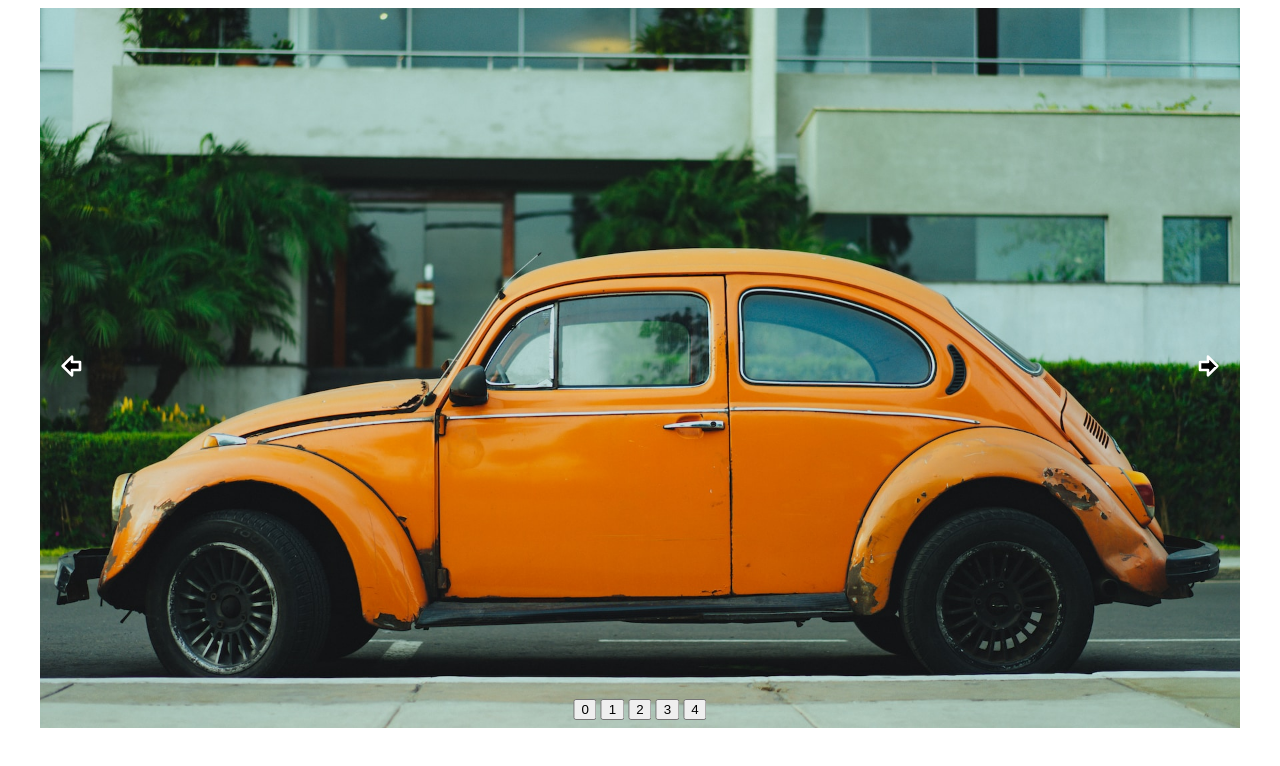
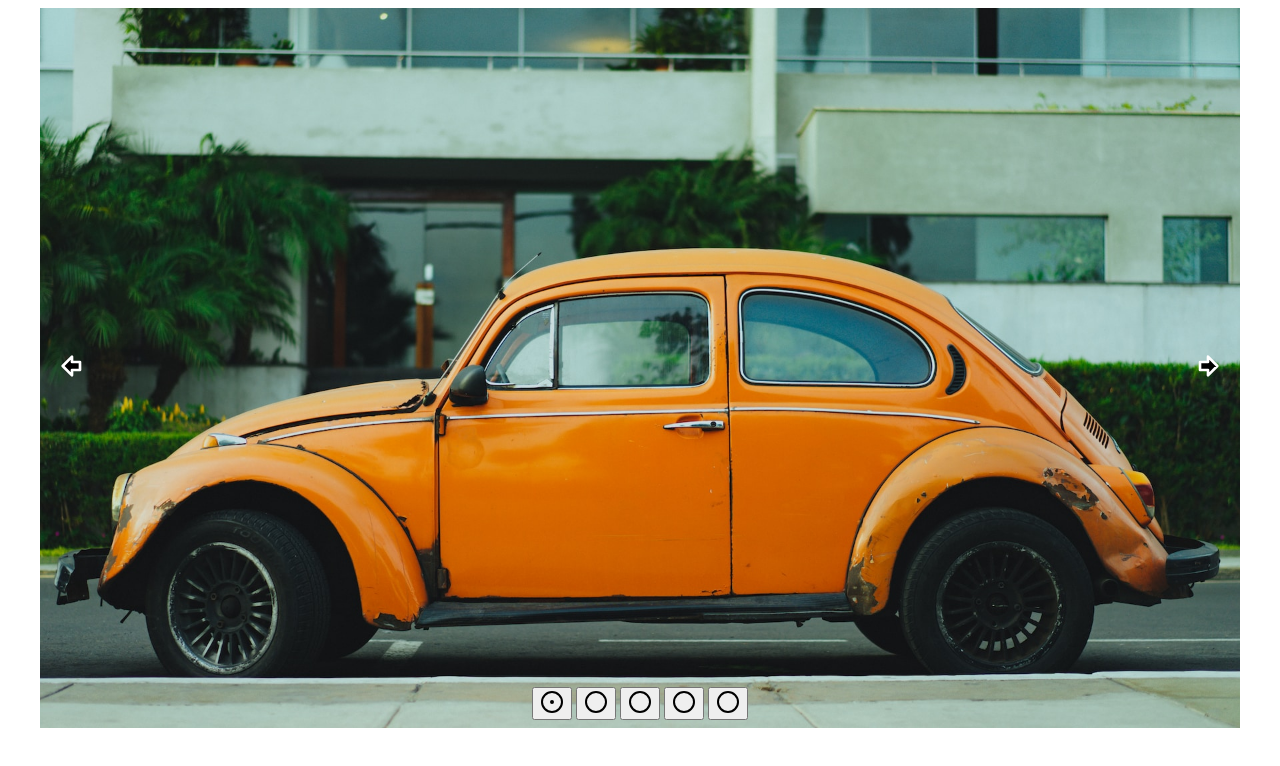
Before and after one commit to Annie-Huang/react-image-slider, a React (Vite) app: page / in a window 1280 px wide. Shown: the top 766 px of the page. Built offline with nearby package versions, Linux system fonts and the light colour scheme.

Commit message:
Change index to display circle icon

```diff
--- a/src/ImageSlider.tsx
+++ b/src/ImageSlider.tsx
@@ -1,5 +1,5 @@
 import { useState } from 'react';
-import { ArrowBigLeft, ArrowBigRight } from 'lucide-react';
+import { ArrowBigLeft, ArrowBigRight, Circle, CircleDot } from 'lucide-react';
 import './image-slider.css';
 
 type ImageSliderProps = {
@@ -65,7 +65,13 @@ export const ImageSlider = ({ imageUrls }: ImageSliderProps) => {
         }}
       >
         {imageUrls.map((_, index) => (
-          <button onClick={() => setImageIndex(index)}>{index}</button>
+          <button
+            key={index}
+            className='img-slider-dot-btn'
+            onClick={() => setImageIndex(index)}
+          >
+            {index === imageIndex ? <CircleDot /> : <Circle />}
+          </button>
         ))}
       </div>
     </div>
```
